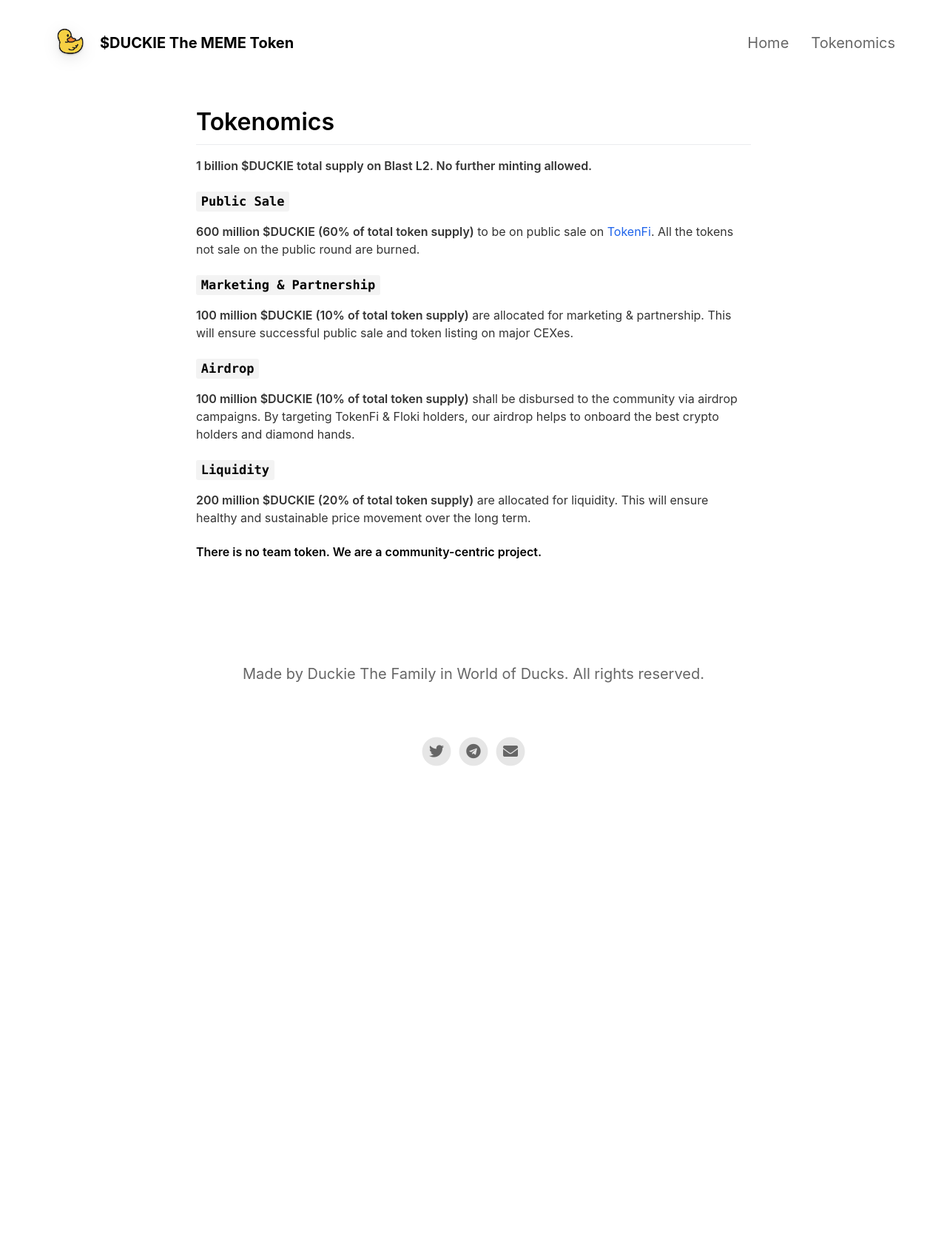
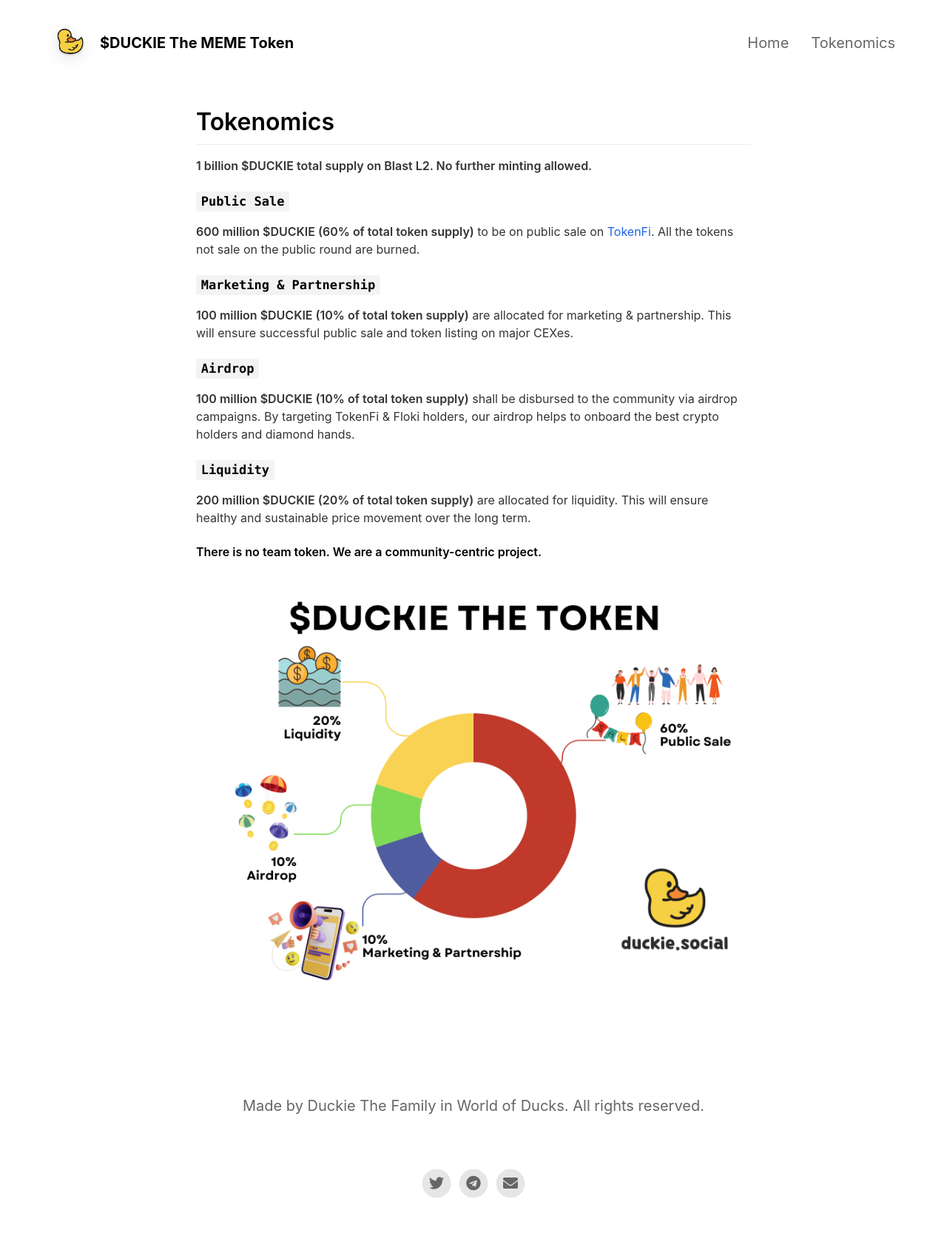
Before and after one commit to duckiethetoken/duckiethetoken, a Jekyll site: the page built from _pages/tokenomics.md, in a window 1280 px wide. Shown: the whole page at 74% size. Built offline with Jekyll 4.4.1, drawn with Linux system fonts in a browser that asks for light colours; nearby versions of some CDN libraries; before the commit the page ends 1106 px from its top, so only the background shows below that.

Commit message:
Update tokenomics.md

```diff
--- a/_pages/tokenomics.md
+++ b/_pages/tokenomics.md
@@ -20,3 +20,5 @@
 **200 million $DUCKIE (20% of total token supply)** are allocated for liquidity. This will ensure healthy and sustainable price movement over the long term.
 
 #### There is no team token. We are a community-centric project.
+
+![Tokenomics](/assets/tokenomics.png)
```
